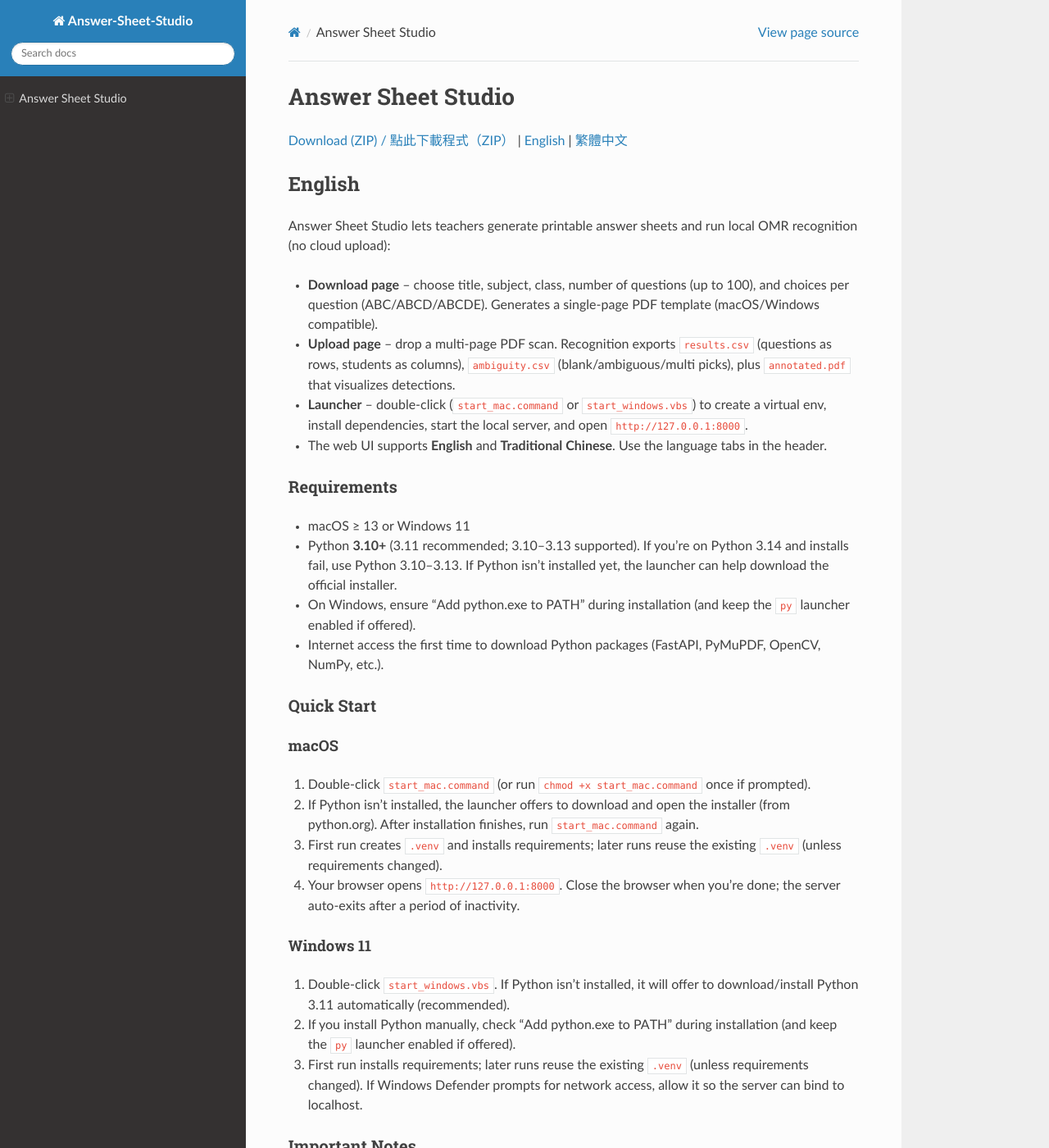
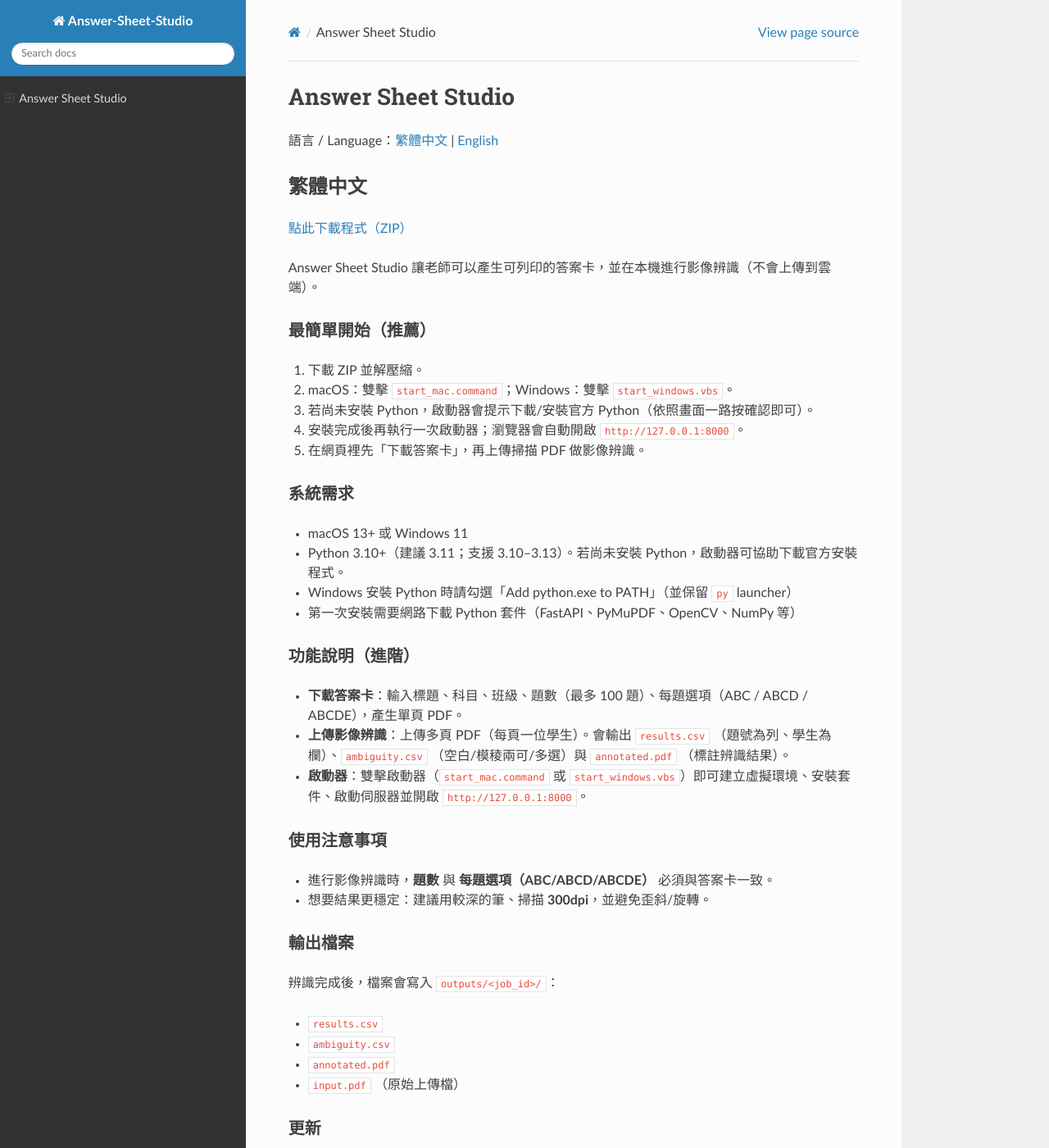
Before and after one commit to Abieskawa/answer-sheet-studio, a Sphinx documentation site: the page built from source/index.rst, in a window 1280 px wide and 1400 px high. Shown: the whole window at 82% size. Built offline with Sphinx 7.4.7 and the Read the Docs theme 3.1.0, drawn with Linux system fonts in a browser that asks for light colours; some of the changed text lies outside the part shown.

```diff
--- a/source/index.rst
+++ b/source/index.rst
@@ -1,25 +1,91 @@
 Answer Sheet Studio
 ===================
 
-`Download (ZIP) / 點此下載程式（ZIP） <https://github.com/Abieskawa/answer-sheet-studio/archive/refs/heads/main.zip>`_ | :ref:`English <english>` | :ref:`繁體中文 <zh-hant>`
+語言 / Language：:ref:`繁體中文 <zh-hant>` | :ref:`English <english>`
+
+.. _zh-hant:
+
+繁體中文
+--------
+
+`點此下載程式（ZIP） <https://github.com/Abieskawa/answer-sheet-studio/archive/refs/heads/main.zip>`_
+
+Answer Sheet Studio 讓老師可以產生可列印的答案卡，並在本機進行影像辨識（不會上傳到雲端）。
+
+最簡單開始（推薦）
+~~~~~~~~~~~~~~~~~~
+
+#. 下載 ZIP 並解壓縮。
+#. macOS：雙擊 ``start_mac.command``；Windows：雙擊 ``start_windows.vbs``。
+#. 若尚未安裝 Python，啟動器會提示下載/安裝官方 Python（依照畫面一路按確認即可）。
+#. 安裝完成後再執行一次啟動器；瀏覽器會自動開啟 ``http://127.0.0.1:8000``。
+#. 在網頁裡先「下載答案卡」，再上傳掃描 PDF 做影像辨識。
+
+系統需求
+~~~~~~~~
+
+- macOS 13+ 或 Windows 11
+- Python 3.10+（建議 3.11；支援 3.10–3.13）。若尚未安裝 Python，啟動器可協助下載官方安裝程式。
+- Windows 安裝 Python 時請勾選「Add python.exe to PATH」（並保留 ``py`` launcher）
+- 第一次安裝需要網路下載 Python 套件（FastAPI、PyMuPDF、OpenCV、NumPy 等）
+
+功能說明（進階）
+~~~~~~~~~~~~~~~~~~~~~~~~~~~~~~
+
+- **下載答案卡**：輸入標題、科目、班級、題數（最多 100 題）、每題選項（ABC / ABCD / ABCDE），產生單頁 PDF。
+- **上傳影像辨識**：上傳多頁 PDF（每頁一位學生）。會輸出 ``results.csv`` （題號為列、學生為欄）、``ambiguity.csv`` （空白/模稜兩可/多選）與 ``annotated.pdf`` （標註辨識結果）。
+- **啟動器**：雙擊啟動器（``start_mac.command`` 或 ``start_windows.vbs``）即可建立虛擬環境、安裝套件、啟動伺服器並開啟 ``http://127.0.0.1:8000``。
+
+使用注意事項
+~~~~~~~~~~~~
+
+- 進行影像辨識時，**題數** 與 **每題選項（ABC/ABCD/ABCDE）** 必須與答案卡一致。
+- 想要結果更穩定：建議用較深的筆、掃描 **300dpi**，並避免歪斜/旋轉。
+
+輸出檔案
+~~~~~~~~
+
+辨識完成後，檔案會寫入 ``outputs/<job_id>/``：
+
+- ``results.csv``
+- ``ambiguity.csv``
+- ``annotated.pdf``
+- ``input.pdf`` （原始上傳檔）
+
+更新
+~~~~
+
+- 開啟 ``http://127.0.0.1:8000/update``，上傳最新 ZIP（GitHub Releases 或 ``main.zip``）。更新後會自動重新啟動。
+
+Debug Mode（回報問題用）
+~~~~~~~~~~~~~~~~~~~~~~~~
+
+一般使用者不需要使用 Debug Mode。
+
+- 開啟 ``http://127.0.0.1:8000/debug``，輸入 Job ID（``outputs/`` 底下的資料夾名稱）。
+- 下載 ``results.csv``、``ambiguity.csv``、``annotated.pdf``（必要時再下載 ``input.pdf``），提供給開發者協助排查。
+
+排除問題
+~~~~~~~~
+
+- **pip install failed** – 檢查 launcher log，確認有網路、Python 版本為 3.10+；若你是 Python 3.14，建議改用 3.10–3.13。
+- **Port already in use / permission denied** – 啟動器會檢查 port；若 macOS 防火牆阻擋 Python，請到 System Settings > Network > Firewall 放行。
+- **Server not opening** – 先看 launcher log 找出錯誤；也可以在 ``.venv`` 裡直接跑 ``python run_app.py`` 方便除錯。
 
 .. _english:
 
 English
 -------
 
-Answer Sheet Studio lets teachers generate printable answer sheets and run local OMR recognition (no cloud upload):
+`Download (ZIP) <https://github.com/Abieskawa/answer-sheet-studio/archive/refs/heads/main.zip>`_
 
-- **Download page** – choose title, subject, class, number of questions (up to 100), and choices per question (ABC/ABCD/ABCDE). Generates a single-page PDF template (macOS/Windows compatible).
-- **Upload page** – drop a multi-page PDF scan. Recognition exports ``results.csv`` (questions as rows, students as columns), ``ambiguity.csv`` (blank/ambiguous/multi picks), plus ``annotated.pdf`` that visualizes detections.
-- **Launcher** – double-click (``start_mac.command`` or ``start_windows.vbs``) to create a virtual env, install dependencies, start the local server, and open ``http://127.0.0.1:8000``.
-- The web UI supports **English** and **Traditional Chinese**. Use the language tabs in the header.
+Answer Sheet Studio lets teachers generate printable answer sheets and run local OMR recognition (no cloud upload).
 
 Requirements
 ~~~~~~~~~~~~
 
 - macOS ≥ 13 or Windows 11
-- Python **3.10+** (3.11 recommended; 3.10–3.13 supported). If you’re on Python 3.14 and installs fail, use Python 3.10–3.13. If Python isn’t installed yet, the launcher can help download the official installer.
+- Python **3.10+** (3.11 recommended; 3.10–3.13 supported). If Python isn’t installed yet, the launcher can help download the official installer.
 - On Windows, ensure “Add python.exe to PATH” during installation (and keep the ``py`` launcher enabled if offered).
 - Internet access the first time to download Python packages (FastAPI, PyMuPDF, OpenCV, NumPy, etc.).
 
@@ -40,6 +106,14 @@ Windows 11
 #. Double-click ``start_windows.vbs``. If Python isn’t installed, it will offer to download/install Python 3.11 automatically (recommended).
 #. If you install Python manually, check “Add python.exe to PATH” during installation (and keep the ``py`` launcher enabled if offered).
 #. First run installs requirements; later runs reuse the existing ``.venv`` (unless requirements changed). If Windows Defender prompts for network access, allow it so the server can bind to localhost.
+
+Features
+~~~~~~~~
+
+- **Download page** – choose title, subject, class, number of questions (up to 100), and choices per question (ABC/ABCD/ABCDE). Generates a single-page PDF template.
+- **Upload page** – drop a multi-page PDF scan. Recognition exports ``results.csv``, ``ambiguity.csv``, and ``annotated.pdf``.
+- **Launcher** – sets up ``.venv``, installs requirements, starts the local server, and opens the browser.
+- The web UI supports **English** and **Traditional Chinese**.
 
 Important Notes
 ~~~~~~~~~~~~~~~
@@ -65,85 +139,11 @@ Updating
 Debug Mode
 ~~~~~~~~~~
 
-- Open ``http://127.0.0.1:8000/debug`` and enter the Job ID (the folder name under ``outputs/``) to download diagnostic files (including ``ambiguity.csv``).
+- Open ``http://127.0.0.1:8000/debug`` and enter the Job ID to download diagnostic files.
 
 Troubleshooting
 ~~~~~~~~~~~~~~~
 
 - **pip install failed** – Check the launcher log; ensure network access and Python 3.10+. If you’re on Python 3.14, try Python 3.10–3.13.
-- **Port already in use / permission denied** – The launcher checks port availability. If macOS firewall blocks Python, allow incoming connections in System Settings > Network > Firewall.
-- **Server not opening** – Use the launcher log to identify crashes; you can also run ``python run_app.py`` inside ``.venv`` manually for debugging.
-
-.. _zh-hant:
-
-繁體中文
---------
-
-Answer Sheet Studio 讓老師可以產生可列印的答案卡，並在本機進行 OMR 辨識（不上傳到雲端）：
-
-- **下載答案卡**：輸入標題、科目、班級、題數（最多 100 題）、每題選項（ABC / ABCD / ABCDE），產生單頁 PDF。
-- **上傳辨識**：上傳多頁 PDF（每頁一位學生）。會輸出 ``results.csv`` （題號為列、學生為欄）、``ambiguity.csv`` （空白/模稜兩可/多選）、以及 ``annotated.pdf`` （標註辨識結果）。
-- **Launcher**：雙擊啟動器（``start_mac.command`` 或 ``start_windows.vbs``）即可建立虛擬環境、安裝套件、啟動伺服器並開啟 ``http://127.0.0.1:8000``。
-- 網頁介面支援 **English / 繁體中文**，可用頁首的語言切換。
-
-系統需求
-~~~~~~~~
-
-- macOS 13+ 或 Windows 11
-- Python 3.10+（建議 3.11；支援 3.10–3.13）。若尚未安裝 Python，啟動器可協助下載官方安裝程式。
-- Windows 安裝 Python 時請勾選「Add python.exe to PATH」（並保留 ``py`` launcher）
-- 第一次安裝需要網路下載 Python 套件（FastAPI、PyMuPDF、OpenCV、NumPy 等）
-
-快速開始
-~~~~~~~~
-
-macOS
-^^^^^
-
-#. 雙擊 ``start_mac.command`` （若提示權限，先執行一次 ``chmod +x start_mac.command``）。
-#. 若尚未安裝 Python，啟動器會提示下載並開啟安裝程式（python.org）。安裝完成後請再執行一次 ``start_mac.command``。
-#. 第一次會建立 ``.venv`` 並安裝依賴套件；之後會重用既有 ``.venv`` （除非 ``requirements.txt`` 有變更）。
-#. 瀏覽器會自動開啟 ``http://127.0.0.1:8000``。用完關閉瀏覽器即可；伺服器會在一段時間無操作後自動結束。
-
-Windows 11
-^^^^^^^^^^
-
-#. 雙擊 ``start_windows.vbs``。若尚未安裝 Python，會提示自動下載/安裝 Python 3.11（建議）。
-#. 若你選擇手動安裝 Python，請勾選「Add python.exe to PATH」（並保留 ``py`` launcher）。
-#. 第一次會安裝依賴套件；之後會重用既有 ``.venv`` （除非 ``requirements.txt`` 有變更）。若 Windows Defender 詢問是否允許網路連線，請允許（只會綁定 localhost）。
-
-使用注意事項
-~~~~~~~~~~~~
-
-- 進行辨識時，**題數** 與 **每題選項（ABC/ABCD/ABCDE）** 必須與答案卡一致。
-- 想要結果更穩定：建議用較深的筆、掃描 **300dpi**，並避免歪斜/旋轉。
-
-輸出檔案
-~~~~~~~~
-
-辨識完成後，檔案會寫入 ``outputs/<job_id>/``：
-
-- ``results.csv``
-- ``ambiguity.csv``
-- ``annotated.pdf``
-- ``input.pdf`` （原始上傳檔）
-
-更新
-~~~~
-
-- 開啟 ``http://127.0.0.1:8000/update``，上傳最新 ZIP（GitHub Releases 或 ``main.zip``）。更新後會自動重新啟動。
-
-Debug Mode（回報問題用）
-~~~~~~~~~~~~~~~~~~~~~~~~
-
-一般使用者不需要使用 Debug Mode。
-
-- 開啟 ``http://127.0.0.1:8000/debug``，輸入 Job ID（``outputs/`` 底下的資料夾名稱）。
-- 下載 ``results.csv``、``ambiguity.csv``、``annotated.pdf`` （必要時再下載 ``input.pdf``），提供給開發者協助排查。
-
-排除問題
-~~~~~~~~
-
-- **pip install failed** – 檢查 launcher log，確認有網路、Python 版本為 3.10+；若你是 Python 3.14，建議改用 3.10–3.13。
-- **Port already in use / permission denied** – 啟動器會檢查 port；若 macOS 防火牆阻擋 Python，請到 System Settings > Network > Firewall 放行。
-- **Server not opening** – 先看 launcher log 找出錯誤；也可以在 ``.venv`` 裡直接跑 ``python run_app.py`` 方便除錯。
+- **Port already in use / permission denied** – The launcher checks port availability.
+- **Server not opening** – Use the launcher log or run ``python run_app.py`` inside ``.venv`` for debugging.
```
Also changed, not shown: README.zh-Hant.md (+3 -3 lines), 12 other files.
